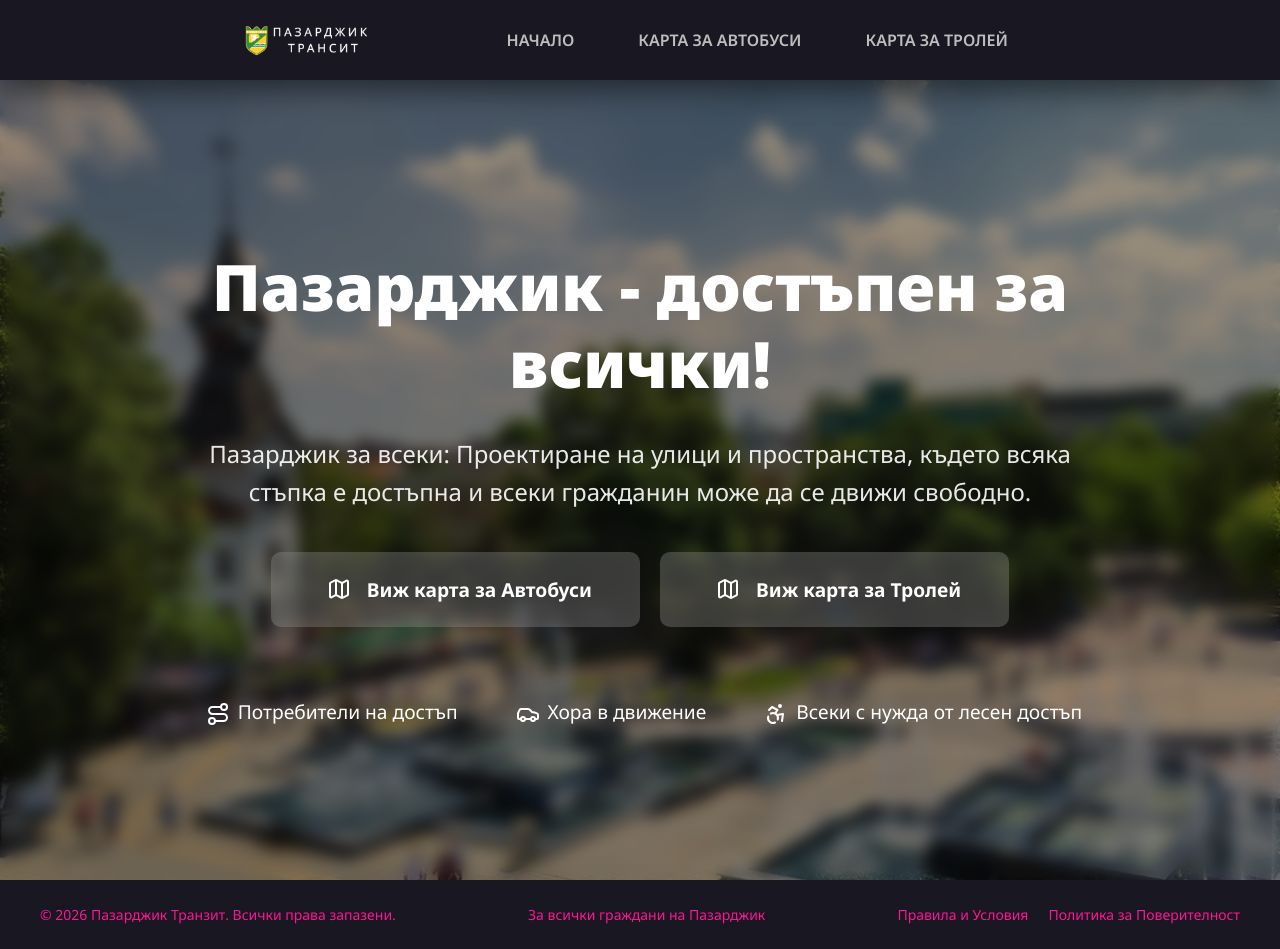
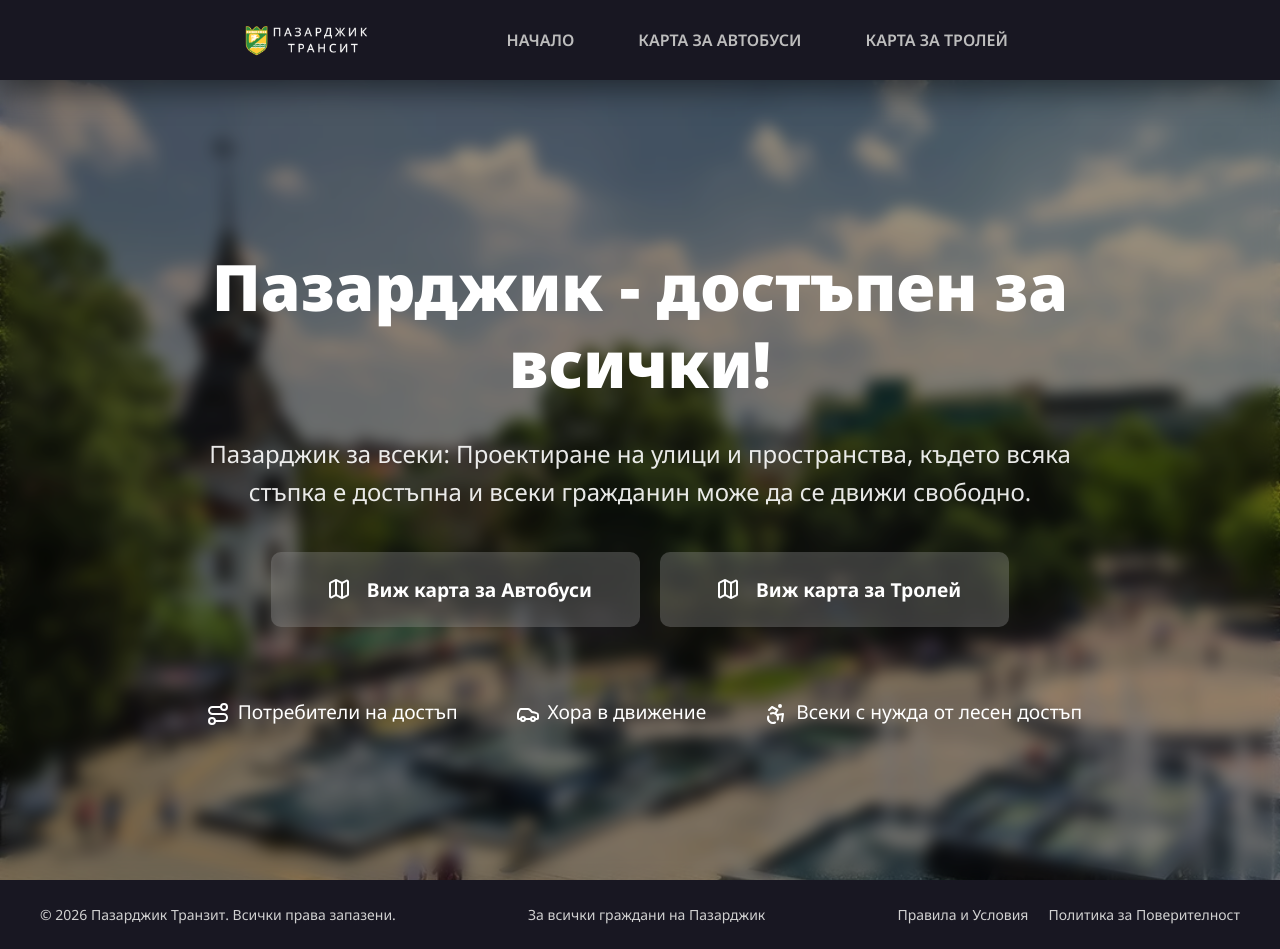
Before and after one commit to stoyan005/pazardzhik-bus-map, a React (Vite) app: page / in a window 1280 px wide. Built offline with nearby package versions, Linux system fonts and the light colour scheme; a web font is replaced by a local one.

Commit message:
Changed the color of the text in the footer (accidently changed it to pink, back to intended color)

```diff
--- a/src/components/Footer.module.css
+++ b/src/components/Footer.module.css
@@ -27,5 +27,4 @@
 	margin: 0;
 	font-size: 14px;
 	white-space: nowrap;
-	color: deeppink;
 }
```
